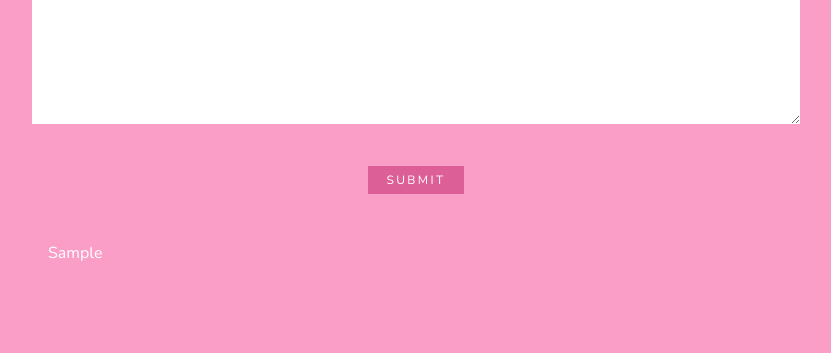
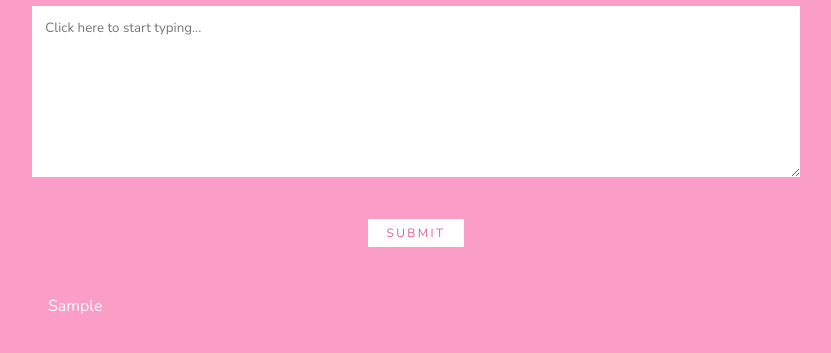
Before and after one commit to michellenpm3108/my-personal-diary, a plain HTML site: page index.html in a window 1280 px wide. Both pictures are taken after typing "Sample" into the empty fields and a click on the button "SUBMIT". Shown: the part 257-610 px from the top of the page, without its empty margins (224-1055 px from the left). Drawn offline with nearby package versions, Linux system fonts and the light colour scheme.

Commit message:
entry section styling

```diff
--- a/index.css
+++ b/index.css
@@ -46,12 +46,15 @@ form {
     background:  rgb(221, 95, 152);
     color: white;
 }
-
-.new-entry{
-    height: 20vh;
+.btn:hover,
+.btn:focus {
+    border: none;
+    background: white;
+    color: rgb(221, 95, 152);
+}
+.entrysection {
     margin: 2em 0;
     width: 60vw;
     padding: 1em;
     color: white;
-
 }
--- a/index.html
+++ b/index.html
@@ -14,7 +14,7 @@
             <button class="btn" type="submit">Submit</button>
         </form>
 
-        <div id="entry-section" class="entry-section">
+        <div id="entry-section" class="entrysection">
 
         </div>
     </div>
--- a/index.js
+++ b/index.js
@@ -15,9 +15,11 @@ const entrySection = document.getElementById('entry-section')
 
 function addEntryToDom(event) {
     event.preventDefault()
-    let newEntry = document.createElement('div')
-    newEntry.textContent = entryTextbox.value
-    newEntry.className = 'new-entry'
-    entrySection.append(newEntry)
+    let newEntryDiv = document.createElement('div')
+    newEntryDiv.textContent = entryTextbox.value
+    newEntryDiv.className = 'new-entry'
+    // newEntryDiv.style.display = 'none'
+    entrySection.append(newEntryDiv)
+    entryTextbox.value = ''
 }
 entryForm.addEventListener('submit', addEntryToDom)
```
Also changed, not shown: 1 other file.
